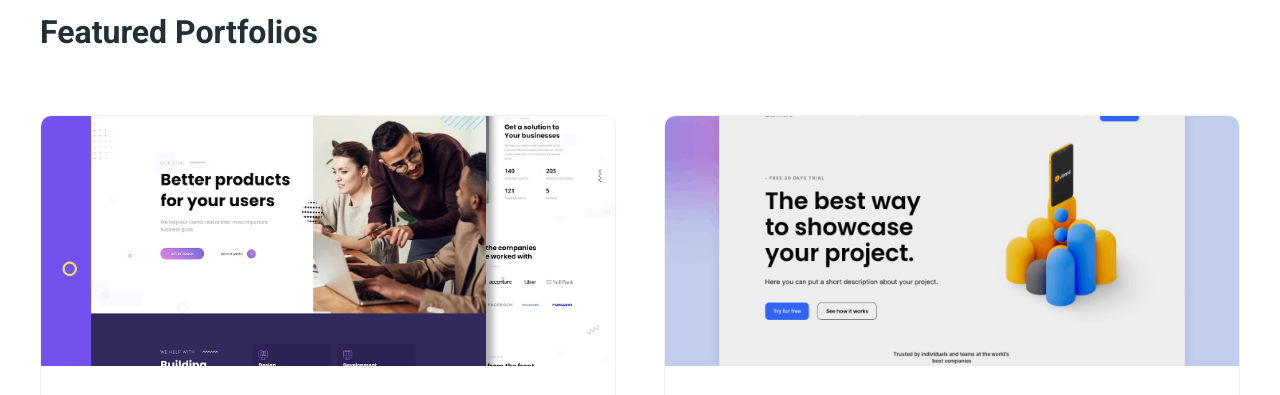
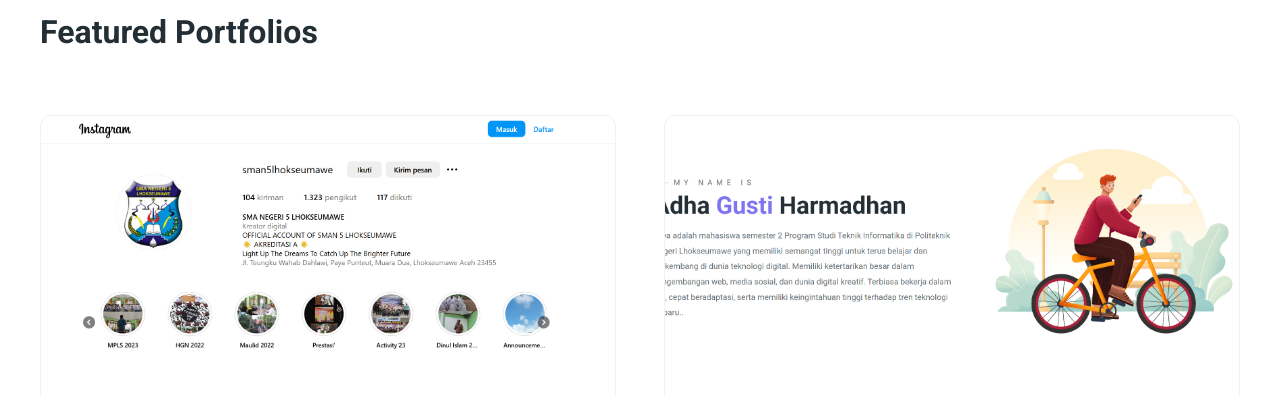
Before and after one commit to adhagusti1/web_pribadi_adha, a plain HTML site: page index.html in a window 1280 px wide. Shown: the part 1586-1981 px from the top of the page. Drawn offline with Linux system fonts and the light colour scheme.

Commit message:
portofolio

```diff
--- a/index.html
+++ b/index.html
@@ -138,14 +138,14 @@
             <div class="portfolio">
               <div class="portfolio-cover">
                 <img
-                  src="./images/portfolios/portfolio-1.png"
+                  src="./images/portfolios/portfolio-1(1).png"
                   alt="Portfolio 1"
                 />
               </div>
               <div class="portfolio-info">
                 <div class="portfolio-title">
                   <h4>Kelola IG SMAN 5 Lhokseumawe</h4>
-                  <a href="/" class="portfolio-link">
+                  <a href="https://www.instagram.com/sman5lhokseumawe/?hl=id" class="portfolio-link">
                     <svg
                       xmlns="http://www.w3.org/2000/svg"
                       width="24"
@@ -173,7 +173,7 @@
             <div class="portfolio">
               <div class="portfolio-cover">
                 <img
-                  src="./images/portfolios/portfolio-2.png"
+                  src="./images/portfolios/portfolio-2(1).png"
                   alt="Portfolio 2"
                 />
               </div>
```
Also changed, not shown: images/portfolios/portfolio-1(1).png (added), images/portfolios/portfolio-2(1).png (added).
